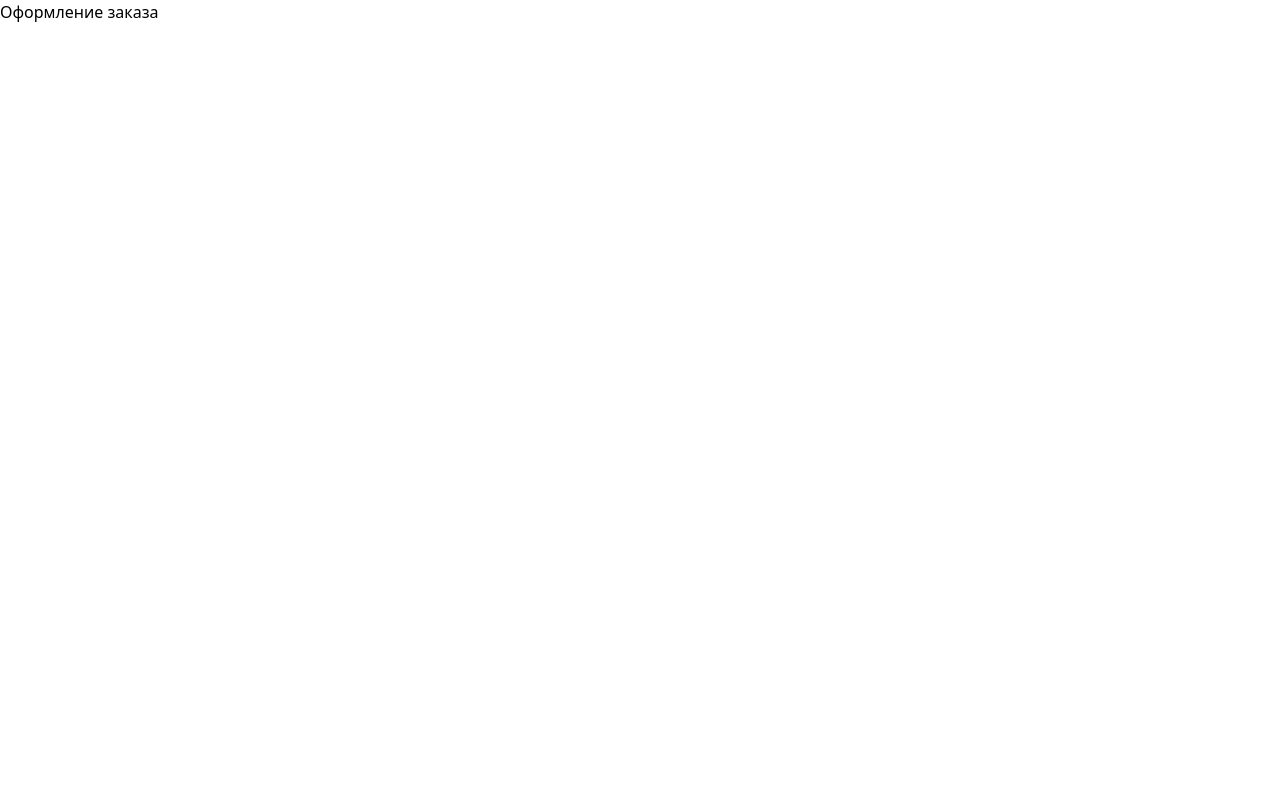
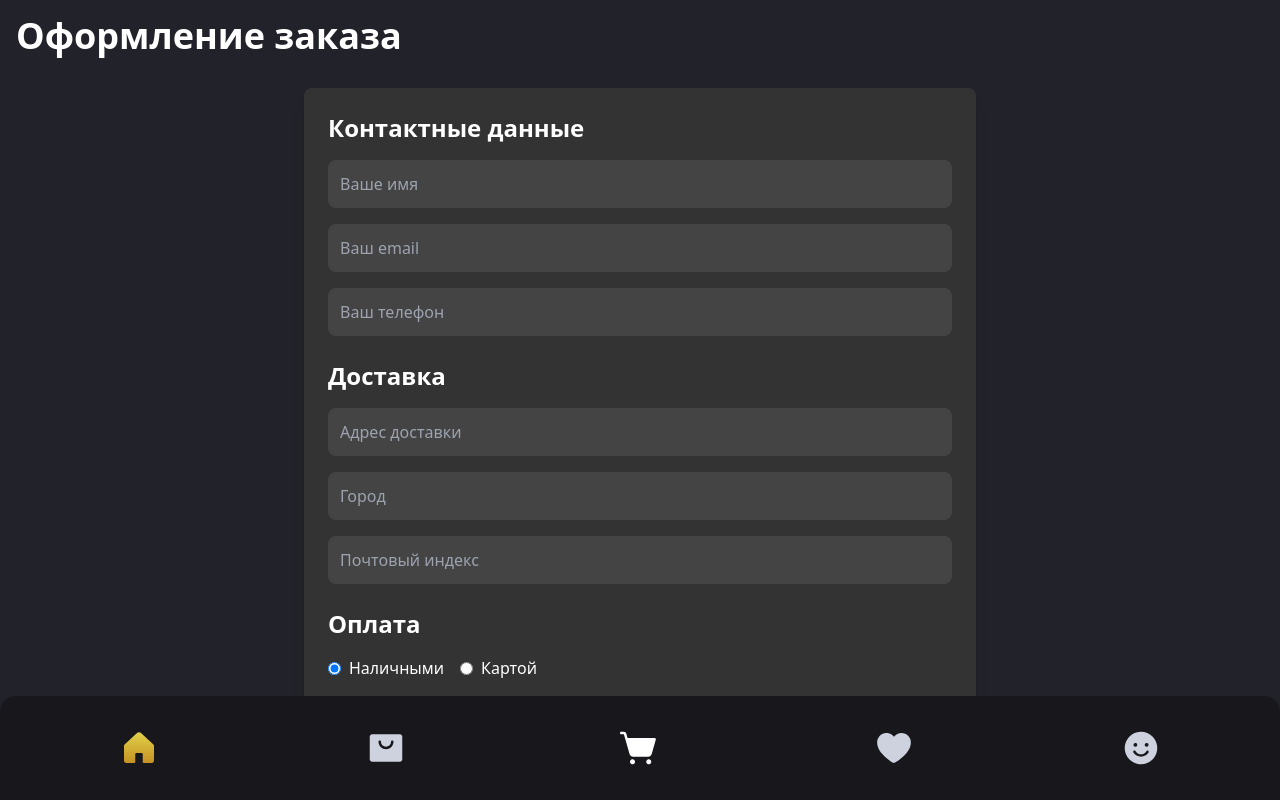
Before and after one commit to Amirhan0/react-burger, a React (Vite) app: page /checkout in a window 1280 px wide. Built offline with nearby package versions, Linux system fonts and the light colour scheme.

Commit message:
layout-checkout-orders

```diff
--- a/src/pages/Cart.jsx
+++ b/src/pages/Cart.jsx
@@ -10,9 +10,9 @@ const Cart = () => {
     const selectProduct = localStorage.getItem("selectedProducts");
 
     if (selectProduct) {
-      const parsedProducts = JSON.parse(selectProduct).map(product => ({
+      const parsedProducts = JSON.parse(selectProduct).map((product) => ({
         ...product,
-        quantity: 1, // Изначально устанавливаем количество 1 для каждого товара
+        quantity: 1,
       }));
       setProducts(parsedProducts);
     }
@@ -20,22 +20,22 @@ const Cart = () => {
 
   const handleIncreaseQuantity = (index) => {
     const updatedProducts = [...products];
-    updatedProducts[index].quantity += 1; // Увеличиваем количество товара
+    updatedProducts[index].quantity += 1;
     setProducts(updatedProducts);
   };
 
   const handleDecreaseQuantity = (index) => {
     const updatedProducts = [...products];
     if (updatedProducts[index].quantity > 1) {
-      updatedProducts[index].quantity -= 1; // Уменьшаем количество товара
+      updatedProducts[index].quantity -= 1;
       setProducts(updatedProducts);
     }
   };
 
   const handleRemoveProduct = (index) => {
-    const updatedProducts = products.filter((_, i) => i !== index); // Удаляем товар из корзины
+    const updatedProducts = products.filter((_, i) => i !== index);
     setProducts(updatedProducts);
-    localStorage.setItem("selectedProducts", JSON.stringify(updatedProducts)); // Обновляем данные в localStorage
+    localStorage.setItem("selectedProducts", JSON.stringify(updatedProducts));
   };
 
   return (
@@ -64,7 +64,9 @@ const Cart = () => {
                     >
                       -
                     </button>
-                    <span className="text-lg font-semibold">{product.quantity}</span>
+                    <span className="text-lg font-semibold">
+                      {product.quantity}
+                    </span>
                     <button
                       className="bg-custom-gradient text-black px-4 py-2 rounded-lg ml-2"
                       onClick={() => handleIncreaseQuantity(index)}
--- a/src/pages/Checkout.jsx
+++ b/src/pages/Checkout.jsx
@@ -1,8 +1,116 @@
+import React, { useState } from "react";
+import HeaderMain from "../components/HeaderMain";
 const Checkout = () => {
+  const [paymentMethod, setPaymentMethod] = useState("cash");
+
   return (
-    <>
-      <h1>Оформление заказа</h1>
-    </>
+    <div className="min-h-screen bg-[#22222A] text-white p-4">
+      <HeaderMain />
+      <h1 className="text-4xl font-bold mb-8">Оформление заказа</h1>
+
+      <div className="bg-[#333] p-6 rounded-lg shadow-lg max-w-2xl mx-auto">
+        <div className="mb-6">
+          <h2 className="text-2xl font-semibold mb-4">Контактные данные</h2>
+          <div className="space-y-4">
+            <input
+              type="text"
+              placeholder="Ваше имя"
+              className="w-full p-3 rounded-lg bg-[#444] placeholder-gray-400 text-white focus:outline-none"
+            />
+            <input
+              type="email"
+              placeholder="Ваш email"
+              className="w-full p-3 rounded-lg bg-[#444] placeholder-gray-400 text-white focus:outline-none"
+            />
+            <input
+              type="tel"
+              placeholder="Ваш телефон"
+              className="w-full p-3 rounded-lg bg-[#444] placeholder-gray-400 text-white focus:outline-none"
+            />
+          </div>
+        </div>
+
+        {/* Секция доставки */}
+        <div className="mb-6">
+          <h2 className="text-2xl font-semibold mb-4">Доставка</h2>
+          <div className="space-y-4">
+            <input
+              type="text"
+              placeholder="Адрес доставки"
+              className="w-full p-3 rounded-lg bg-[#444] placeholder-gray-400 text-white focus:outline-none"
+            />
+            <input
+              type="text"
+              placeholder="Город"
+              className="w-full p-3 rounded-lg bg-[#444] placeholder-gray-400 text-white focus:outline-none"
+            />
+            <input
+              type="text"
+              placeholder="Почтовый индекс"
+              className="w-full p-3 rounded-lg bg-[#444] placeholder-gray-400 text-white focus:outline-none"
+            />
+          </div>
+        </div>
+
+        {/* Секция оплаты */}
+        <div className="mb-6">
+          <h2 className="text-2xl font-semibold mb-4">Оплата</h2>
+
+          <div className="space-y-4">
+            {/* Выбор метода оплаты */}
+            <div className="flex items-center space-x-4">
+              <label className="flex items-center">
+                <input
+                  type="radio"
+                  value="cash"
+                  checked={paymentMethod === "cash"}
+                  onChange={() => setPaymentMethod("cash")}
+                  className="mr-2"
+                />
+                <span>Наличными</span>
+              </label>
+              <label className="flex items-center">
+                <input
+                  type="radio"
+                  value="card"
+                  checked={paymentMethod === "card"}
+                  onChange={() => setPaymentMethod("card")}
+                  className="mr-2"
+                />
+                <span>Картой</span>
+              </label>
+            </div>
+            {paymentMethod === "card" && (
+              <div className="space-y-4">
+                <input
+                  type="text"
+                  placeholder="Номер карты"
+                  className="w-full p-3 rounded-lg bg-[#444] placeholder-gray-400 text-white focus:outline-none"
+                />
+                <div className="flex space-x-4">
+                  <input
+                    type="text"
+                    placeholder="ММ/ГГ"
+                    className="w-1/2 p-3 rounded-lg bg-[#444] placeholder-gray-400 text-white focus:outline-none"
+                  />
+                  <input
+                    type="text"
+                    placeholder="CVV"
+                    className="w-1/2 p-3 rounded-lg bg-[#444] placeholder-gray-400 text-white focus:outline-none"
+                  />
+                </div>
+              </div>
+            )}
+          </div>
+        </div>
+        <div className="flex justify-between items-center">
+          <span className="text-2xl font-bold">Итого: ₸3200</span>
+          <button className="bg-custom-gradient text-black px-8 py-4 rounded-lg font-bold hover:bg-[#dba10b] transition duration-300">
+            Оформить заказ
+          </button>
+        </div>
+      </div>
+    </div>
   );
 };
 
--- a/src/pages/Orders.jsx
+++ b/src/pages/Orders.jsx
@@ -1,8 +1,48 @@
+import React from "react";
+import HeaderMain from "../components/HeaderMain";
+
 const Orders = () => {
   return (
-    <>
-      <h1>Заказы</h1>
-    </>
+    <div className="min-h-screen bg-[#22222A] text-white p-4">
+      <HeaderMain />
+      <h1 className="text-4xl font-bold mb-8">Мои заказы</h1>
+      <div className="space-y-6">
+        <div className="bg-[#333] p-6 rounded-lg shadow-lg flex flex-col space-y-4">
+          <div className="flex justify-between items-center">
+            <h2 className="text-2xl font-semibold">Заказ №1</h2>
+            <span className="text-lg font-medium">18 сентября 2023</span>
+          </div>
+          <div className="flex space-x-4 items-center">
+            <img
+              src="/burger1.jpg"
+              alt="Чизбургер"
+              className="w-20 h-20 object-cover rounded-lg"
+            />
+            <div className="flex-1">
+              <h3 className="text-xl font-semibold">Чизбургер</h3>
+              <p className="text-sm">Количество: 2</p>
+            </div>
+            <span className="text-xl font-bold">₸800</span>
+          </div>
+          <div className="flex space-x-4 items-center">
+            <img
+              src="/fries.jpg"
+              alt="Картошка фри"
+              className="w-20 h-20 object-cover rounded-lg"
+            />
+            <div className="flex-1">
+              <h3 className="text-xl font-semibold">Картошка фри</h3>
+              <p className="text-sm">Количество: 1</p>
+            </div>
+            <span className="text-xl font-bold">₸300</span>
+          </div>
+          <div className="flex justify-between items-center mt-4">
+            <span className="text-2xl font-bold">Итого: ₸1900</span>
+            <span className="font-extrabold">Статус: доставлен</span>
+          </div>
+        </div>
+      </div>
+    </div>
   );
 };
 
```
Also changed, not shown: 1 other file (tests, documents, lock files or other folders).
